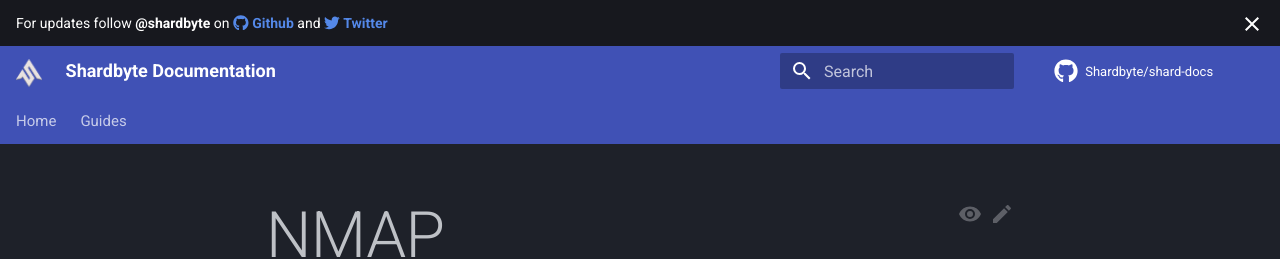
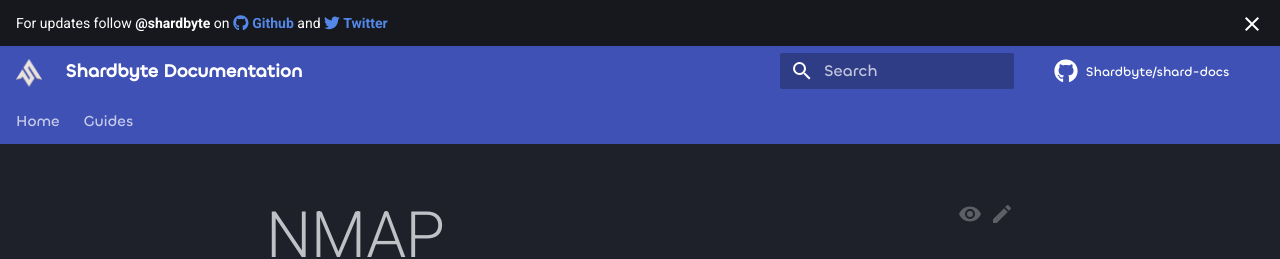
Before and after one commit to Shardbyte/shard-docs, an MkDocs documentation site: the page built from docs/tools/linux/tool-nmap.md, in a window 1280 px wide. Shown: the top 259 px of the page. Built offline with MkDocs 1.6.1 and Material for MkDocs 9.7.7, drawn with Linux system fonts in a browser that asks for light colours; plug-ins that fetch from the network failed and are left out; comment, search, counter and statistics services are not loaded.

Commit message:
add font css for pages other than home

```diff
--- a/docs/mkdocs/overrides/css/extra.css
+++ b/docs/mkdocs/overrides/css/extra.css
@@ -76,3 +76,26 @@ a.md-button.md-button:hover {
 .md-tabs__link:hover {
   color: var(--md-accent-fg-color);
 }
+
+/* Change Font */
+.md-tabs__list {
+  font-family: 'Chillax-Medium';
+}
+.md-header__topic {
+  font-family: 'Chillax-Medium';
+}
+.md-header__title {
+  font-family: 'Chillax-Semibold';
+}
+.md-header__source {
+  font-family: 'Chillax-Medium';
+}
+.md-search__inner {
+  font-family: 'Chillax-Medium';
+}
+.md-search__input {
+  font-family: 'Chillax-Medium';
+}
+.md-search__form {
+  font-family: 'Chillax-Medium';
+}
```
